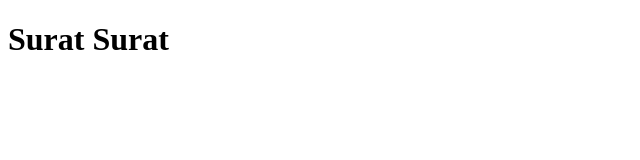
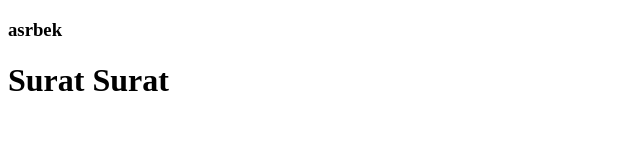
Before and after one commit to Akmalshox78/surat, a plain HTML site: page index.html in a window 1280 px wide. Shown: the whole page, without its empty margins (0-640 px from the left). Drawn offline with Linux system fonts and the light colour scheme.

Commit message:
Update index.html

```diff
--- a/index.html
+++ b/index.html
@@ -7,6 +7,7 @@
     <title>Document</title>
 </head>
 <body>
+    <h3>asrbek</h3>
     <h1>Surat Surat</h1>
 </body>
 </html>
```
